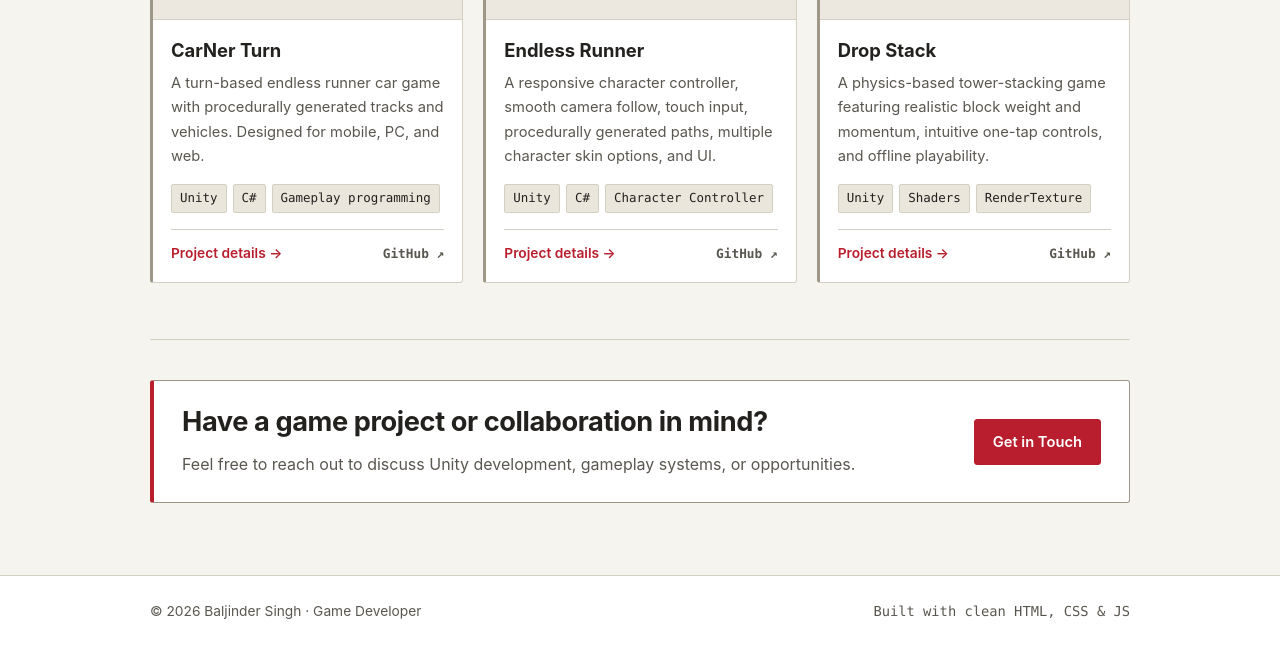
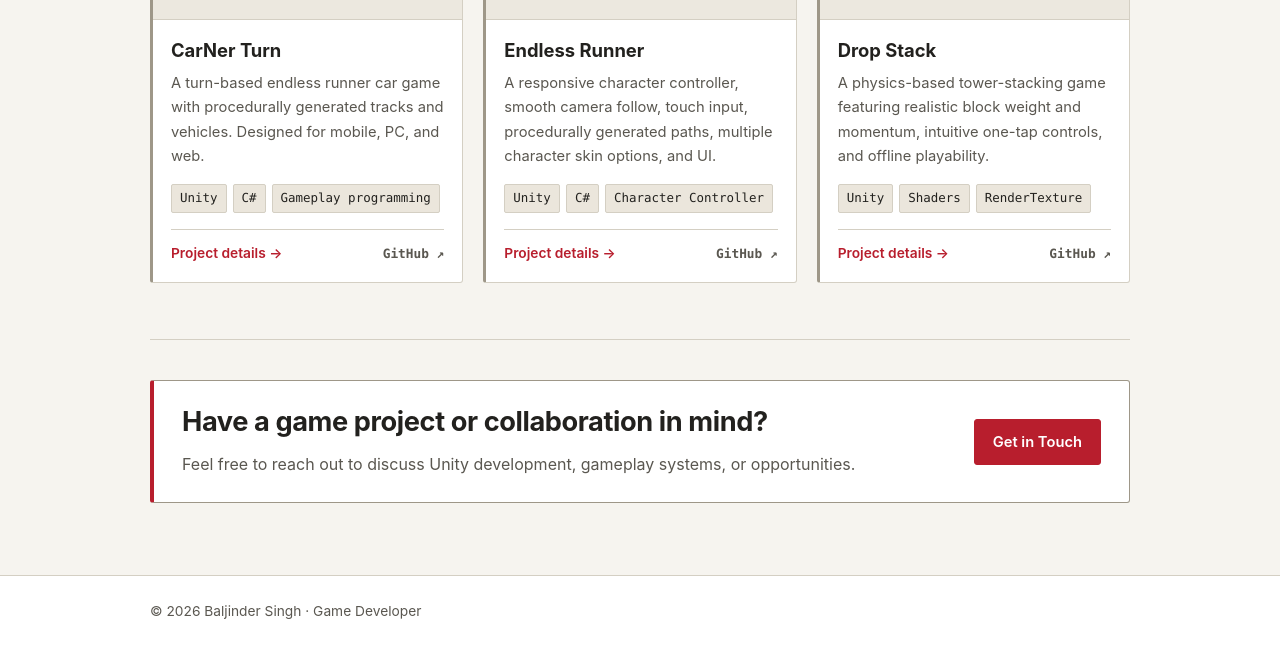
Before and after one commit to Baljinder-rgba/Portfolio, a plain HTML site: page index.html in a window 1280 px wide. Shown: the part 816-1463 px from the top of the page. Drawn offline with Linux system fonts and the light colour scheme.

Commit message:
Update index.html

```diff
--- a/index.html
+++ b/index.html
@@ -1502,7 +1502,6 @@
   <footer class="site-footer">
     <div class="container footer-inner">
       <span>© 2026 Baljinder Singh · Game Developer</span>
-      <span class="mono">Built with clean HTML, CSS &amp; JS</span>
     </div>
   </footer>
 
```
